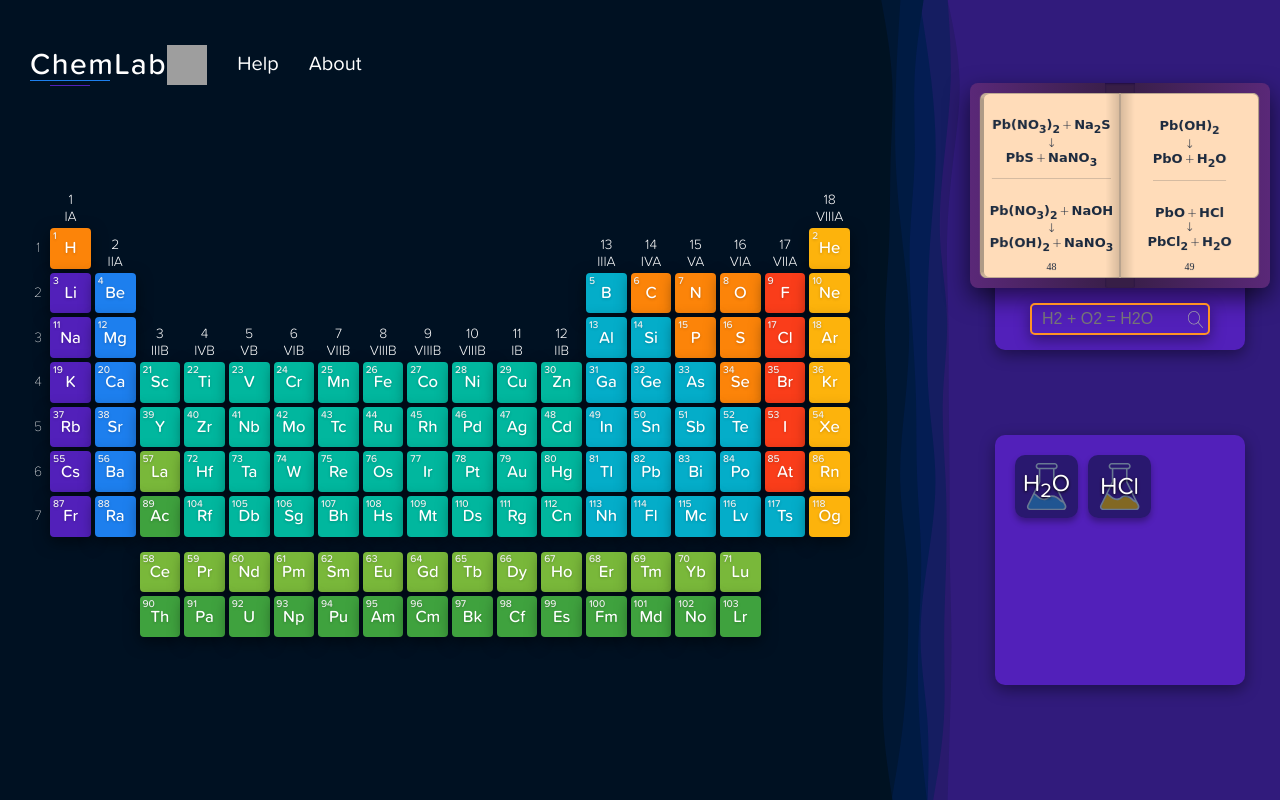
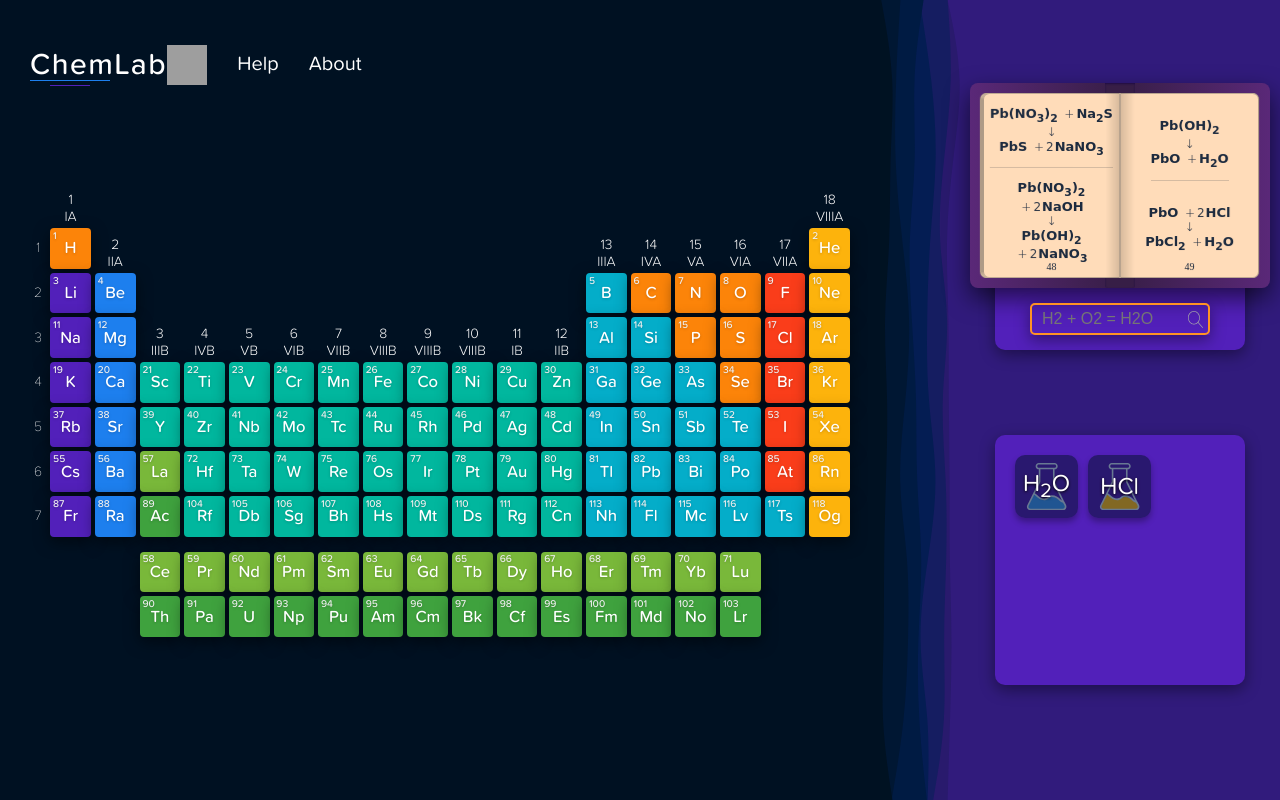
Before and after one commit to djanidaud/chemLab, a React (Create React App) app: page / in a window 1280 px wide. Built offline with nearby package versions, Linux system fonts and the light colour scheme; grey boxes are pictures that could not be loaded.

Commit message:
Display coefs & color matched formula in spellbook

```diff
--- a/src/crafting-area/CraftingArea.js
+++ b/src/crafting-area/CraftingArea.js
@@ -1,4 +1,4 @@
-import React, { useEffect, useRef, useState } from "react";
+import React, { useEffect, useState } from "react";
 import styles from "./CraftingArea.styles";
 import { styled } from "../styled";
 import { areArraysEqual, prettyReaction } from "../utils";
@@ -10,17 +10,20 @@ import classNames from "classnames";
 function CraftingArea({ className, currentReaction, onStart, onReset }) {
   const [disabled, setDisabled] = useState(true);
 
-  useEffect(() => {
+  useEffect(
+    () =>
       setDisabled(
         currentReaction.length === 0 ||
-        !reactions.some(({ reacts }) => areArraysEqual(reacts, currentReaction))
+          !reactions.some(({ reacts }) =>
+            areArraysEqual(reacts, currentReaction)
+          )
+      ),
+    [currentReaction]
   );
-  }, [currentReaction]);
 
   return currentReaction.length !== 0 ? (
     <div className={className}>
       <div className="equation-area">{prettyReaction(currentReaction)}</div>
-      {currentReaction.length !== 0 && (
       <div className="actions">
         <button
           className={classNames("start-reaction", { disabled })}
@@ -32,7 +35,6 @@ function CraftingArea({ className, currentReaction, onStart, onReset }) {
           <ResetIcon />
         </button>
       </div>
-      )}
     </div>
   ) : (
     ""
--- a/src/main/Main.js
+++ b/src/main/Main.js
@@ -14,7 +14,7 @@ function Main({ className }) {
 
   const getResult = () =>
     reactions.reduce(
-      (acc, { reacts, products, coefs }) =>
+      (acc, { reacts, products }) =>
         areArraysEqual(reacts, currentReaction) ? [...acc, ...products] : acc,
       []
     );
--- a/src/main/Main.styles.js
+++ b/src/main/Main.styles.js
@@ -6,7 +6,7 @@ const styles = ({ theme }) => css`
   gap: 15px 30px;
   display: grid;
   grid-template:
-    min-content 1fr minmax(min-content, 100px)
+    min-content 1fr 100px
     / 1fr min-content;
 
   grid-template-areas:
@@ -22,8 +22,6 @@ const styles = ({ theme }) => css`
 
   .table {
     grid-area: table;
-    justify-self: center;
-    align-self: center;
   }
 
   .sideMenu {
@@ -44,7 +42,7 @@ const styles = ({ theme }) => css`
     }
 
     grid-template:
-      min-content 1fr minmax(min-content, 100px) min-content
+      min-content 1fr min-content
       / 1fr;
     grid-template-areas:
       "menu"
--- a/src/periodic-table/PeriodicTable.js
+++ b/src/periodic-table/PeriodicTable.js
@@ -50,7 +50,7 @@ function PeriodicTable({
 
   return (
     <div className={className}>
-      <div className="table">{TableLayout.map(layoutMapper)}</div>
+      <div className="main-elements">{TableLayout.map(layoutMapper)}</div>
       <div className="extraElements">
         {renderExtraElements(57)}
         {renderExtraElements(89)}
--- a/src/periodic-table/PeriodicTable.styles.js
+++ b/src/periodic-table/PeriodicTable.styles.js
@@ -14,7 +14,7 @@ const styles = ({ theme }) => css`
   align-self: center;
   box-sizing: border-box;
 
-  .table {
+  .main-elements {
     width: 100%;
     display: grid;
     grid-template-columns: 0.4fr repeat(18, 1fr);
--- a/src/side-menu/SideMenu.js
+++ b/src/side-menu/SideMenu.js
@@ -6,6 +6,7 @@ import { reactions } from "../reactions";
 import useCallbackDebounced from "../hooks/useCallbackDebounced";
 import StorageArea from "../storage-area/StorageArea";
 import CraftingArea from "../crafting-area/CraftingArea";
+import { areArraysEqual } from "../utils";
 
 function SideMenu({
   className,
@@ -47,11 +48,16 @@ function SideMenu({
   };
 
   const filerReactions = (query) =>
-    reactions.filter(
-      ({ products, reacts }) =>
-        matchesFormula(reacts, query[0]) &&
-        (query.length === 1 || matchesFormula(products, query[1]))
-    );
+    reactions
+      .filter(
+        ({ reacts, products }) =>
+          matchesFormula(reacts, query[0]) &&
+          (query.length === 1 || matchesFormula(products, query[1]))
+      )
+      .map((reaction) => ({
+        ...reaction,
+        matched: areArraysEqual(reaction.reacts, currentReaction),
+      }));
 
   const onChange = useCallbackDebounced(
     (data) => {
--- a/src/spellbook/page/Page.js
+++ b/src/spellbook/page/Page.js
@@ -2,7 +2,7 @@ import React, { useState } from "react";
 import styles from "./Page.styles";
 import { styled } from "../../styled";
 import classNames from "classnames";
-import { prettyReaction } from "../../utils";
+import { prettyFormula } from "../../utils";
 
 function Page({
   className,
@@ -18,11 +18,12 @@ function Page({
     setTimeout(() => setDisabled(false), 600);
   };
 
-  const displaySide = ({ reacts, products }, index) => (
-    <div className="reaction" key={`reaction-${pageNumber}-${index}`}>
-      {prettyReaction(reacts)}
-      <div className="arrow-down">↓</div>
-      {prettyReaction(products)}
+  const displayReaction = (formula, index) => (
+    <div
+      className={classNames("reaction", { matched: formula.matched })}
+      key={`reaction-${pageNumber}-${index}`}
+    >
+      {prettyFormula(formula)}
     </div>
   );
 
@@ -32,9 +33,11 @@ function Page({
       onClick={disabled ? null : onFlip}
     >
       <div className="page-front">
-        {frontPage && frontPage.map(displaySide)}
+        {frontPage && frontPage.map(displayReaction)}
       </div>
-      <div className="page-back">{backPage && backPage.map(displaySide)}</div>
+      <div className="page-back">
+        {backPage && backPage.map(displayReaction)}
+      </div>
     </div>
   );
 }
--- a/src/spellbook/page/Page.styles.js
+++ b/src/spellbook/page/Page.styles.js
@@ -93,12 +93,26 @@ const styles = ({ theme, pageNumber }) => css`
     font-weight: 600;
     text-align: center;
     transition: border-bottom 0.5s;
+    overflow: visible;
+    max-width: 100%;
 
     .plus,
     .arrow-down {
       padding: 0 2px;
       font-size: ${theme.fontSize.small1};
       font-weight: 100;
+    }
+
+    .coef {
+      font-weight: 400;
+      opacity: 0.9;
+      padding-right: 1px;
+      font-size: ${theme.fontSize.small1};
+    }
+
+    &.matched .pretty-compound {
+      color: green;
+      font-size: 14px;
     }
   }
 
--- a/src/storage-area/StorageArea.js
+++ b/src/storage-area/StorageArea.js
@@ -5,6 +5,7 @@ import Carousel from "../carousel/Carousel";
 import Compound from "./compound/Compound";
 import { compoundsData } from "../reactions";
 import theme from "../theme";
+import { chunks } from "../utils";
 
 function StorageArea({
   className,
@@ -19,8 +20,7 @@ function StorageArea({
     () =>
       setSlides(
         compounds
-          .reduce((acc, el, i) => {
-            const compound = (
+          .map((el, i) => (
             <Compound
               key={"compound-" + i}
               active={currentReaction.includes(el)}
@@ -28,15 +28,11 @@ function StorageArea({
               onClick={onCompoundClick}
               color={theme.elementsColor[compoundsData.get(el).type].hover}
               disabled={
-                  currentReaction.length !== 0 &&
-                  !possibleReactionActors.has(el)
+                currentReaction.length !== 0 && !possibleReactionActors.has(el)
               }
             />
-            );
-            if (i % 9 === 0) acc.push([compound]);
-            else acc[acc.length - 1].push(compound);
-            return acc;
-          }, [])
+          ))
+          .reduce(chunks(9), [])
           .map((e, i) => (
             <div className="potion-section" key={"potion-section-" + i}>
               {e}
--- a/src/utils.js
+++ b/src/utils.js
@@ -11,21 +11,29 @@ export const prettyCompound = (name, j) =>
     c >= "0" && c <= "9" ? <sub key={`char-${j}-${index}`}>{c}</sub> : c
   );
 
-export const prettyReaction = (reaction) =>
-  reaction.reduce(
-    (acc, val, index) =>
-      acc.concat([
-        index === 0 ? (
-          ""
-        ) : (
-          <span className="plus" key={"plus-" + index}>
-            +
-          </span>
-        ),
-        ...prettyCompound(val, index),
-      ]),
-    []
+export const prettyReaction = (reaction, coefsMap = null) =>
+  reaction.map((val, index) => {
+    const coef = coefsMap ? coefsMap.get(val) : "1";
+
+    return (
+      <React.Fragment key={"prettyReaction-" + index}>
+        {index !== 0 && <span className="plus">+</span>}
+        {coefsMap && coef !== "1" && <span className="coef">{coef}</span>}
+        <span className="pretty-compound">{prettyCompound(val, index)} </span>
+      </React.Fragment>
+    );
+  });
+
+export const prettyFormula = ({ reacts, products, coefs }) => {
+  const coefsMap = new Map(coefs.reduce(chunks(2), []));
+  return (
+    <>
+      {prettyReaction(reacts, coefsMap)}
+      <div className="arrow-down">↓</div>
+      {prettyReaction(products, coefsMap)}
+    </>
   );
+};
 
 export const includesAll = (arr, subArr) =>
   subArr.every((val) => arr.includes(val));
@@ -46,3 +54,9 @@ export const getActors = (currentReaction) =>
   ]);
 
 export const range = (length) => Array.from(Array(length).keys());
+
+export const chunks = (number) => (acc, val, index) => {
+  if (index % number === 0) acc.push([val]);
+  else acc[acc.length - 1].push(val);
+  return acc;
+};
```
Lines whose indentation alone changed are shown as unchanged.
